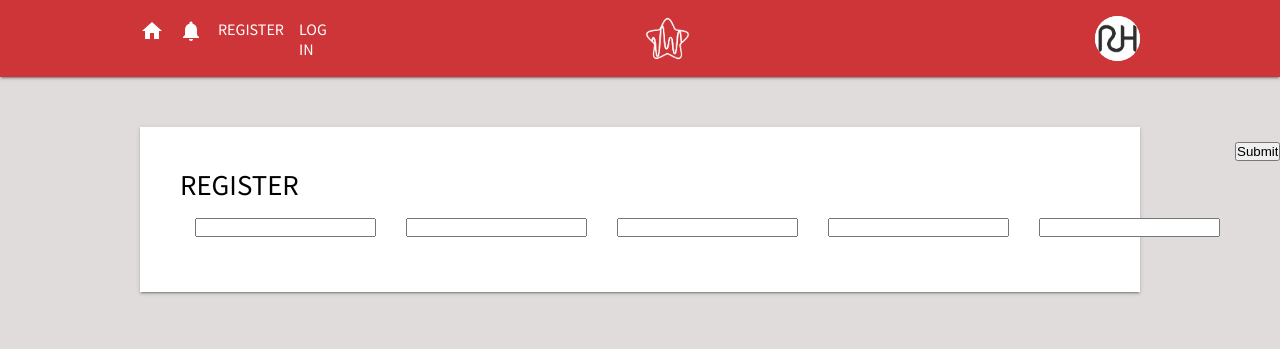
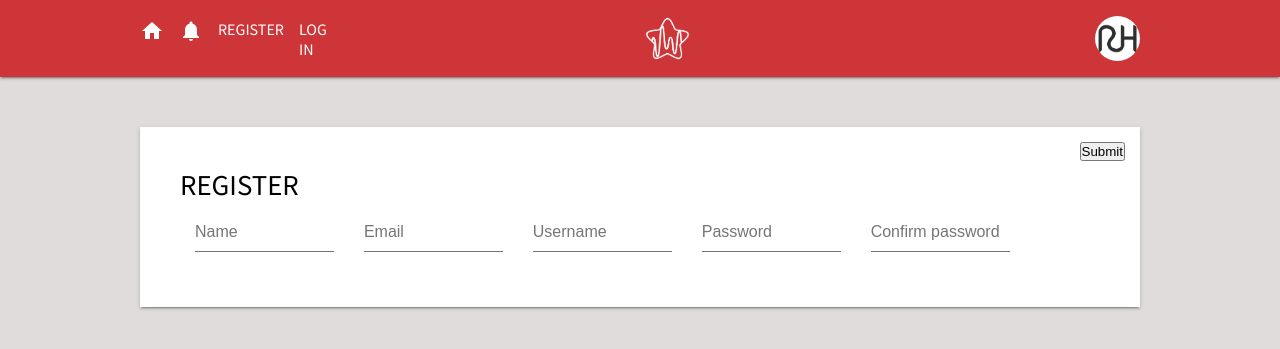
Before and after one commit to rhyscharris/SongScore, a Flask app: page /register in a window 1280 px wide. Shown: the top 349 px of the page. Run offline with Flask 2, Linux system fonts and the light colour scheme; some libraries are stand-ins or nearby versions.

Commit message:
Much better formatting for registration! Actually usable

```diff
--- a/templates/register.html
+++ b/templates/register.html
@@ -4,30 +4,28 @@
 <div class="section shadow-1">
   <div class="section-content">
 		<h2 class="capital">REGISTER</h2>
-    {% from "includes/_formhelpers.html" import render_field %}
+    <!--{% from "includes/_formhelpers.html" import render_field %}!-->
 		<form action="" method="POST">
-      <div class="form-group">
-          {{ render_field(form.name, class="form-control") }}
+      <div class="form-group text-group">
+        {{ render_field(form.name, class="text-input", placeholder="Name") }}
       </div>
-        <div class="form-group">
-        {{ render_field(form.email, class="form-control") }}
+      <div class="form-group text-group">
+        {{ render_field(form.email, class="text-input", placeholder="Email") }}
       </div>
-        <div class="form-group">
-            {{ render_field(form.username, class="form-control") }}
+      <div class="form-group text-group">
+        {{ render_field(form.username, class="text-input", placeholder="Username") }}
       </div>
-        <div class="form-group">
-            {{ render_field(form.password, class="form-control") }}
+      <div class="form-group text-group">
+        {{ render_field(form.password, class="text-input", placeholder="Password") }}
       </div>
-        <div class="form-group">
-            {{ render_field(form.confirm, class="form-control") }}
+      <div class="form-group text-group">
+        {{ render_field(form.confirm, class="text-input", placeholder="Confirm password") }}
       </div>
         <!--I ASSUME THIS IS GONNA BE IN ANOTHER FILE IDK THO<input id="expansion-input" class="text-input" name="text" placeholder="Expand on your review" type="text" data-length="200">
 				<span class="highlight"></span>
 				<span class="bar"></span>!-->
 		</div>
 		<p><input class="submit form-group" name"" value"Submit" type="submit"></p>
-			</div>
     </form>
 </div>
-	</div>
 {% endblock %}
```
Also changed, not shown: requirements.txt (added, +9 -0 lines), database.db. Lines whose indentation alone changed are shown as unchanged.
